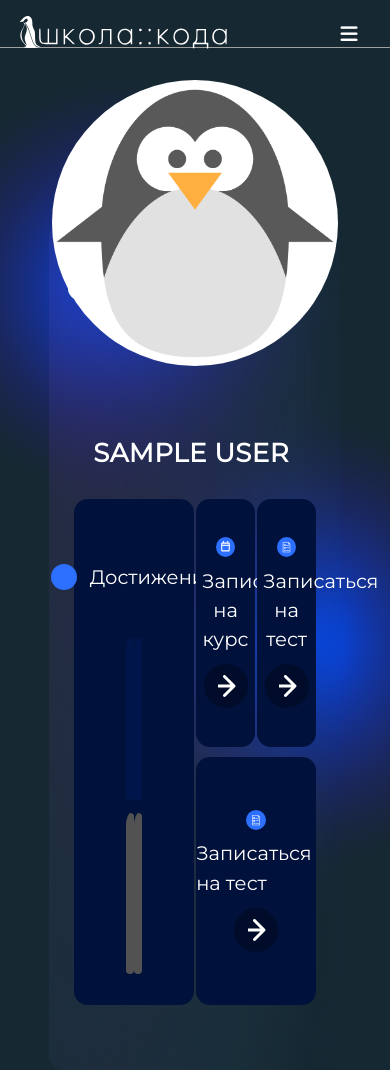
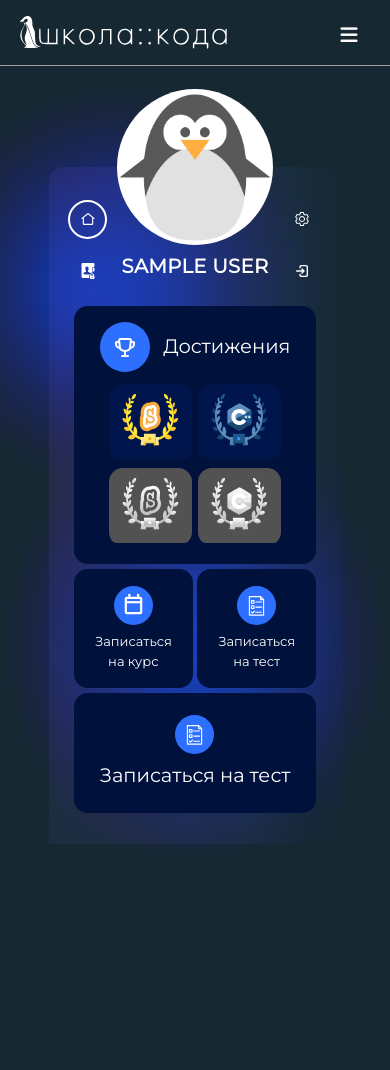
Before and after one commit to GeraltLUL/Code-school-frontend, a Flask app: page /profile in a window 390 px wide; the page is wider, and only the part inside the window is pictured. After the commit the page ends 844 px from the top of that part, so only its background shows below. Run offline with Flask 2, Linux system fonts and the light colour scheme; the visitor is signed in with stand-in values (Sample User, id 1); some libraries are stand-ins or nearby versions.

Commit message:
UPD: Profile - Сделал мобилку для профиля

```diff
--- a/static/stylesheets/media.css
+++ b/static/stylesheets/media.css
@@ -697,4 +697,48 @@
     .m-small{
         font-size: 2rem;
     }
+
+
+    .wrapper__gal > img{
+        /*height: 100%;*/
+        width: 100vw;
+        object-fit: cover;
+        object-position: center;
+
+    }
+
+    .staff > h1{
+        font-size: 9rem;
+    }
+
+
+    .swiper2-button-prev{
+        top: 63vh;
+
+    }
+    .swiper2-button-next{
+        top: 63vh;
+
+    }
+
+
+
+    /*!*ВРЕМЯНКА*!*/
+    /*.header-preview-wrapper, .about-us, .prepare-levels, .about-basic-level, .companies, .qst, .foot, .quotes{*/
+    /*	display: none;*/
+    /*}*/
+
+
+
+
+
+
+
+
+
+
+
+
+
+
 }
--- a/static/stylesheets/profile.css
+++ b/static/stylesheets/profile.css
@@ -137,7 +137,7 @@
 .FIO{
 	text-align: center;
 
-	max-width: 60vw;
+	max-width: 100%;
 	margin-top: 25vh;
 	/*background-color: #AB1B29;*/
 	letter-spacing: 0.02em;
@@ -347,8 +347,15 @@
 
 
 .home__wrapper{
+	/*display: flex;*/
+	/*justify-content: center;*/
 	transition: 1s;
 }
 .inf__wrapper, .settings__wrapper{
 	display: none;
 }
+
+.bd{
+	width: 100vw;
+	overflow-x: hidden;
+}
--- /dev/null
+++ b/static/stylesheets/profile_media.css
@@ -0,0 +1,124 @@
+@media (max-width: 600px) {
+    .header-preview-wrapper{
+        width: 100vw;
+        overflow-x: hidden;
+    }
+
+    body{
+        overflow-x: hidden;
+    }
+
+    #grad2{
+        margin-right:30vw;
+    }
+
+    header{
+        padding-bottom: 4rem;
+    }
+
+    .toggle_btn{
+        margin-right: 5rem;
+        padding-top: 3rem;
+    }
+
+
+    .profile__photo{
+        width: 40vw;
+        height: 40vw;
+        top: -20vw;
+    }
+
+    .preview{
+        margin-top: 12vh;
+    }
+
+    .sub__blocks{
+        flex-direction: column;
+        align-items: flex-start;
+
+        height: 40vw;
+    }
+
+    .profile__inf{
+        margin-left: 0;
+    }
+
+    #right__block{
+        align-items: flex-end;
+        justify-content: right;
+    }
+
+    .profile__buttons{
+        width: 10vw;
+        height: 10vw;
+    }
+
+    .mainlogo{
+        margin-left: 5vw;
+    }
+
+    .sub__buttons{
+        top: 20vw;
+    }
+
+    .FIO{
+        margin-left: 6vw;
+
+        font-size: 3rem;
+
+        margin-top: 10vh;
+        max-width: 50vw;
+        left: 50%;
+    }
+
+
+    .profile__functions{
+        flex-direction: column;
+        gap: 1%;
+    }
+
+    .achievements, .functions{
+        width: 100%;
+    }
+    .achievements{
+        padding: 2rem 2rem 2rem 2rem;
+        gap: 6%;
+    }
+    .ach_sub_items{
+        background-size: cover;
+    }
+
+    .achievements__name > img{
+        width: 13vw;
+    }
+
+    .achievements__items{
+        width: 80%;
+    }
+
+    .some__func > a{
+        font-size: 2rem;
+    }
+
+    .fnc__arrow{
+        display: none;
+    }
+
+    .some__func{
+        gap: 6%;
+    }
+
+    .fnc__img{
+        width: 10vw;
+    }
+
+    .functions__bottom{
+        gap: 6%;
+    }
+    /*.tmp_form{*/
+    /*    display: none;*/
+    /*}*/
+
+
+
+}
--- a/templates/main.html
+++ b/templates/main.html
@@ -45,11 +45,11 @@
 	<section class="header-preview-wrapper">
 		<header>
 			<div class="navbar">
-				<img src="../static/stylesheets/images/svgg.svg" alt="" class="mainlogo" href="/">
+				<img src="../static/stylesheets/images/svgg.svg" alt="" class="mainlogo">
 				<ul class="links">
 					<li id="hub"><a href="/">Главная</a></li>
 					<li id="edu"><a href="hero">Программы обучения</a></li>
-					<li id="others"><a href="hero">Преподаватели</a></li>
+<!--					<li id="others"><a href="hero">Преподаватели</a></li>-->
 				</ul>
 				<a href="/profile"><img src="../static/stylesheets/images/profile_icon.svg" alt="" class="profile"></a>
 				<div class="toggle_btn">
@@ -61,7 +61,7 @@
 			<div class="dropdown_menu">
 				<li><a class="active__page" href="/">Главная</a></li>
 				<li><a href="hero">Программы обучения</a></li>
-				<li><a href="hero">Преподаватели</a></li>
+<!--				<li><a href="hero">Преподаватели</a></li>-->
 				<li><a href="/profile">Личный кабинет</a></li>
 				<div class="promo"><a class="hire" onclick="location.href='https://kpyr.github.io/STL/';">Design and
 						Development by STL<span class="dot">.</span></a></div>
--- a/templates/profile.html
+++ b/templates/profile.html
@@ -11,8 +11,8 @@
 
 
     <link rel="stylesheet" href="../static/stylesheets/main.css">
-    <link rel="stylesheet" href="../static/stylesheets/media.css">
     <link rel="stylesheet" href="../static/stylesheets/profile.css">
+    <link rel="stylesheet" href="../static/stylesheets/profile_media.css">
 
 
     <script src="https://kit.fontawesome.com/7765d9206b.js" crossorigin="anonymous"></script>
@@ -49,7 +49,7 @@
                 <ul class="links">
                     <li id="hub"><a href="/">Главная</a></li>
                     <li id="edu"><a href="hero">Программы обучения</a></li>
-                    <li id="others"><a href="hero">Преподаватели</a></li>
+<!--                    <li id="others"><a href="hero">Преподаватели</a></li>-->
                 </ul>
                 <a href="/profile"><img src="../static/stylesheets/images/profile_icon.svg" alt="" class="profile"></a>
                 <div class="toggle_btn">
@@ -61,13 +61,13 @@
             <div class="dropdown_menu">
                 <li><a href="/">Главная</a></li>
                 <li><a href="hero">Программы обучения</a></li>
-                <li><a href="hero">Преподаватели</a></li>
+<!--                <li><a href="hero">Преподаватели</a></li>-->
                 <li><a class="active__page" href="hero">Личный кабинет</a></li>
                 <div class="promo"><a class="hire" onclick="location.href='https://kpyr.github.io/STL/';">Design and
                         Development by STL<span class="dot">.</span></a></div>
             </div>
         </header>
-        <form method="post" action="/logout">
+        <form method="post" action="/logout" class="tmp_form">
 
             <section class="preview">
 
@@ -104,18 +104,18 @@
                                 <div class="some__func">
                                     <img class="fnc__img" src="../static/stylesheets/images/profile/select.svg">
                                     <a>Записаться на курс</a>
-                                    <img src="../static/stylesheets/images/profile/arrow.svg">
+                                    <img class="fnc__arrow" src="../static/stylesheets/images/profile/arrow.svg">
                                 </div>
                                 <div class="some__func">
                                     <img class="fnc__img" src="../static/stylesheets/images/profile/test.svg">
                                     <a>Записаться на тест</a>
-                                    <img src="../static/stylesheets/images/profile/arrow.svg">
+                                    <img class="fnc__arrow" src="../static/stylesheets/images/profile/arrow.svg">
                                 </div>
                             </div>
                             <div class="functions__bottom">
                                 <img class="fnc__img" src="../static/stylesheets/images/profile/test.svg">
                                 <a>Записаться на тест</a>
-                                <img src="../static/stylesheets/images/profile/arrow.svg">
+                                <img class="fnc__arrow" src="../static/stylesheets/images/profile/arrow.svg">
                             </div>
                         </div>
                     </div>
```
Also changed, not shown: static/js/app.js (+130 -105 lines).
